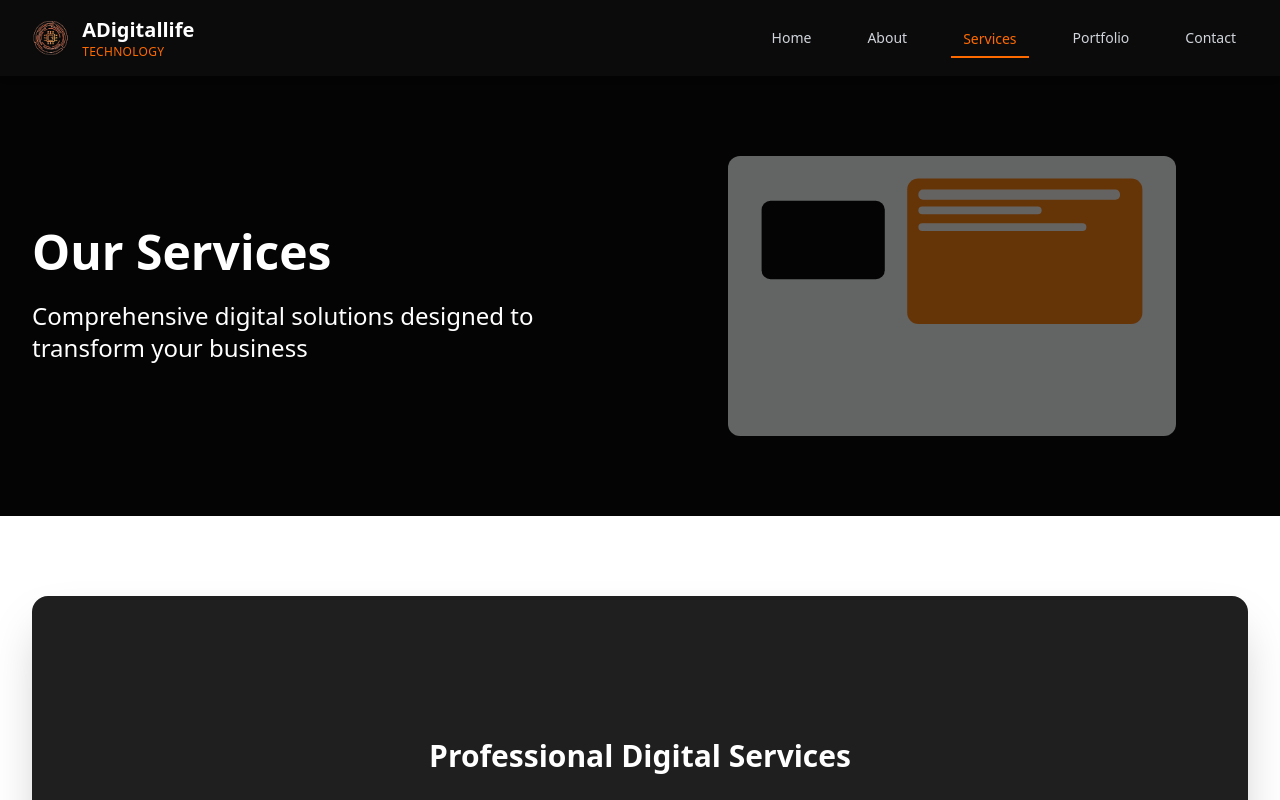
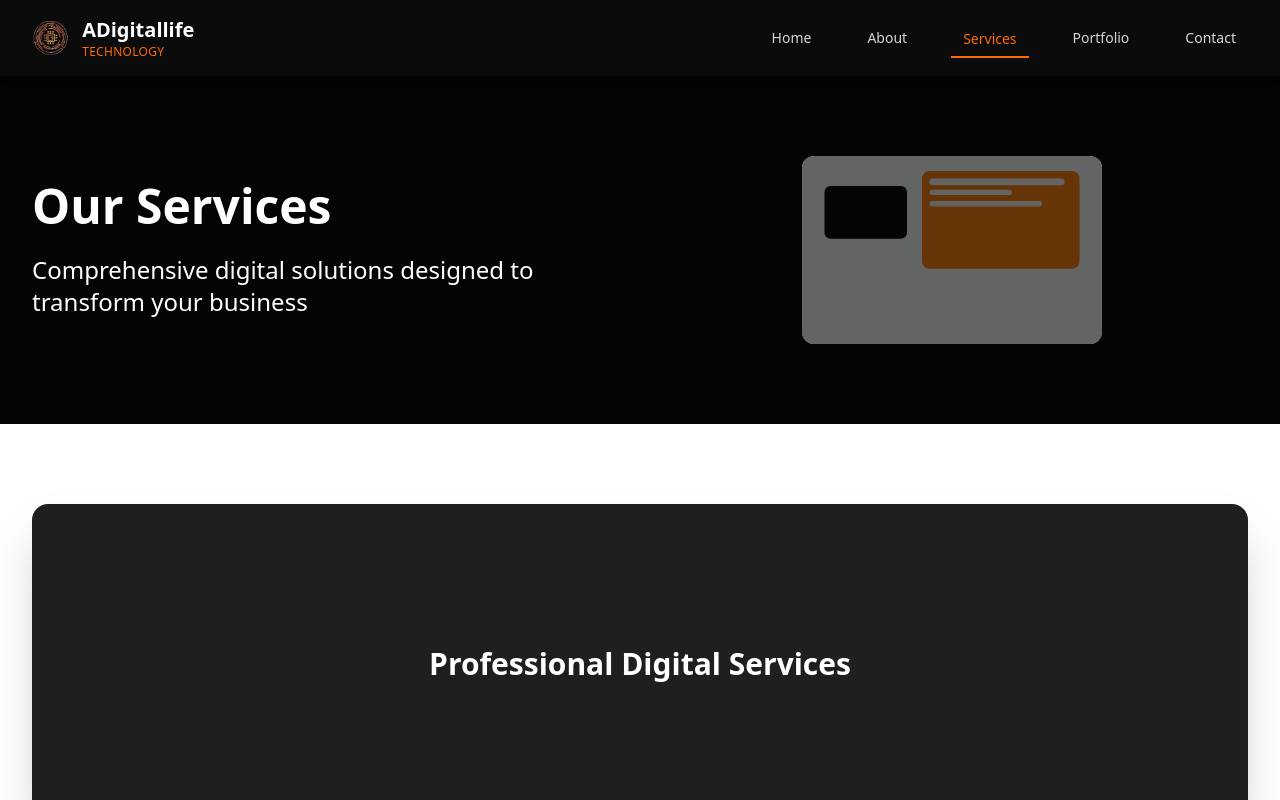
Before and after one commit to adigitallifetechnology/adigitallife-technology, a React (Vite) app: page /services in a window 1280 px wide. Shown: the top 800 px of the page. Built offline with nearby package versions, Linux system fonts and the light colour scheme.

Commit message:
Hero: darken Services and Portfolio hero images with overlay; raise text z-index

```diff
--- a/src/pages/Portfolio.tsx
+++ b/src/pages/Portfolio.tsx
@@ -151,7 +151,7 @@ const Portfolio = () => {
       <section className="relative bg-brand-black text-white py-20 overflow-hidden">
         <div className="absolute inset-0 bg-black opacity-60"></div>
         <div className="max-w-7xl mx-auto px-4 sm:px-6 lg:px-8 grid grid-cols-1 md:grid-cols-2 gap-8 items-center">
-          <div className="relative z-10 text-left">
+          <div className="relative z-20 text-left">
             <h1 className="text-4xl md:text-5xl font-bold mb-6">
               Our Portfolio
             </h1>
@@ -160,12 +160,15 @@ const Portfolio = () => {
             </p>
           </div>
           <div className="flex items-center justify-center">
-            <img
-              src="/portfolio-hero.jpg"
-              alt="Portfolio hero"
-              className="w-full max-w-md rounded-xl"
-              onError={(e) => { (e.currentTarget as HTMLImageElement).src = '/project-placeholder.svg'; }}
-            />
+            <div className="relative">
+              <img
+                src="/portfolio-hero.jpg"
+                alt="Portfolio hero"
+                className="w-full max-w-md rounded-xl relative z-0"
+                onError={(e) => { (e.currentTarget as HTMLImageElement).src = '/project-placeholder.svg'; }}
+              />
+              <div className="absolute inset-0 bg-black/60 rounded-xl z-10 pointer-events-none" />
+            </div>
           </div>
         </div>
       </section>
--- a/src/pages/Services.tsx
+++ b/src/pages/Services.tsx
@@ -80,7 +80,7 @@ const Services = () => {
       <section className="relative bg-brand-black text-white py-20 overflow-hidden">
         <div className="absolute inset-0 bg-black opacity-60"></div>
         <div className="max-w-7xl mx-auto px-4 sm:px-6 lg:px-8 grid grid-cols-1 md:grid-cols-2 gap-8 items-center">
-          <div className="relative z-10 text-left">
+          <div className="relative z-20 text-left">
             <h1 className="text-4xl md:text-5xl font-bold mb-6">
               Our Services
             </h1>
@@ -89,12 +89,15 @@ const Services = () => {
             </p>
           </div>
           <div className="flex items-center justify-center">
-            <img
-              src="/illustrations/services-illustration.svg"
-              alt="Services hero"
-              className="w-full max-w-md rounded-xl"
-              onError={(e) => { (e.currentTarget as HTMLImageElement).src = '/hero-illustration.svg'; }}
-            />
+            <div className="relative">
+              <img
+                src="/illustrations/services-illustration.svg"
+                alt="Services hero"
+                className="w-full max-w-md rounded-xl relative z-0"
+                onError={(e) => { (e.currentTarget as HTMLImageElement).src = '/hero-illustration.svg'; }}
+              />
+              <div className="absolute inset-0 bg-black/60 rounded-xl z-10 pointer-events-none" />
+            </div>
           </div>
         </div>
       </section>
```
